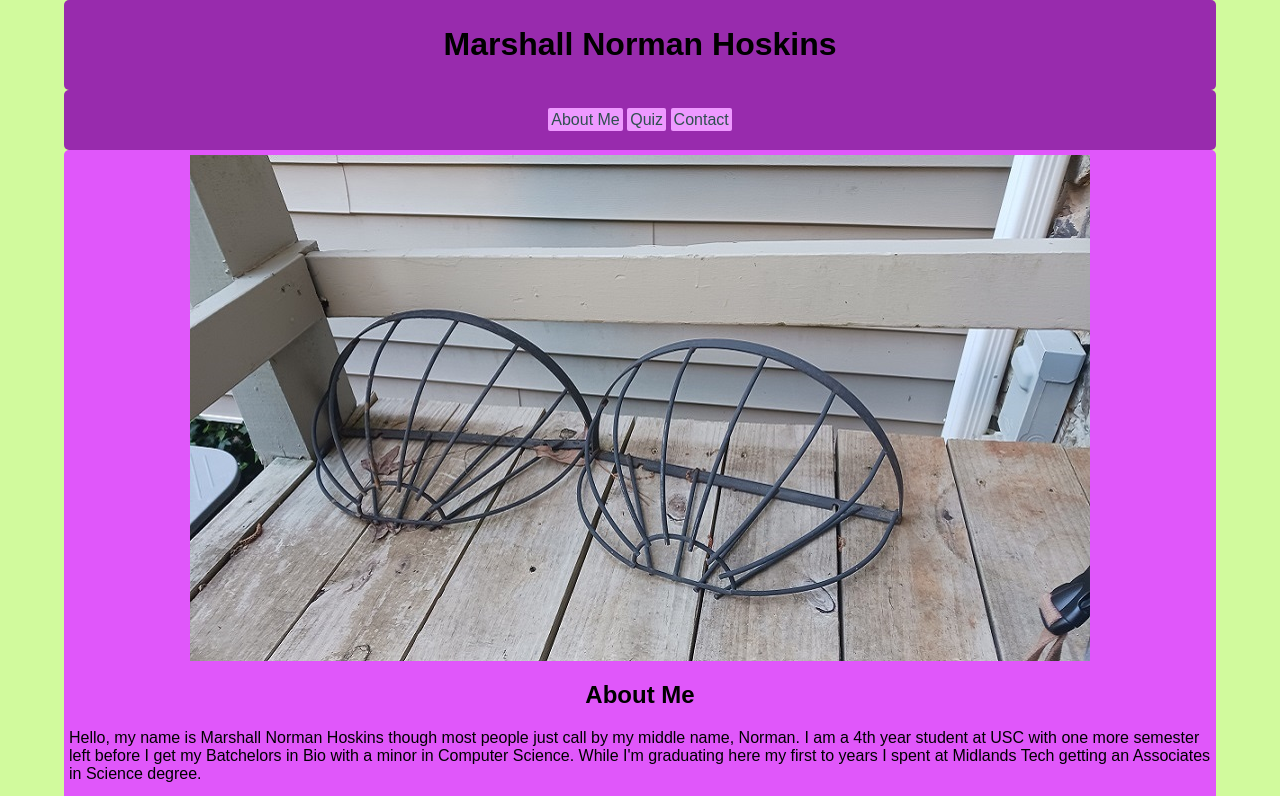
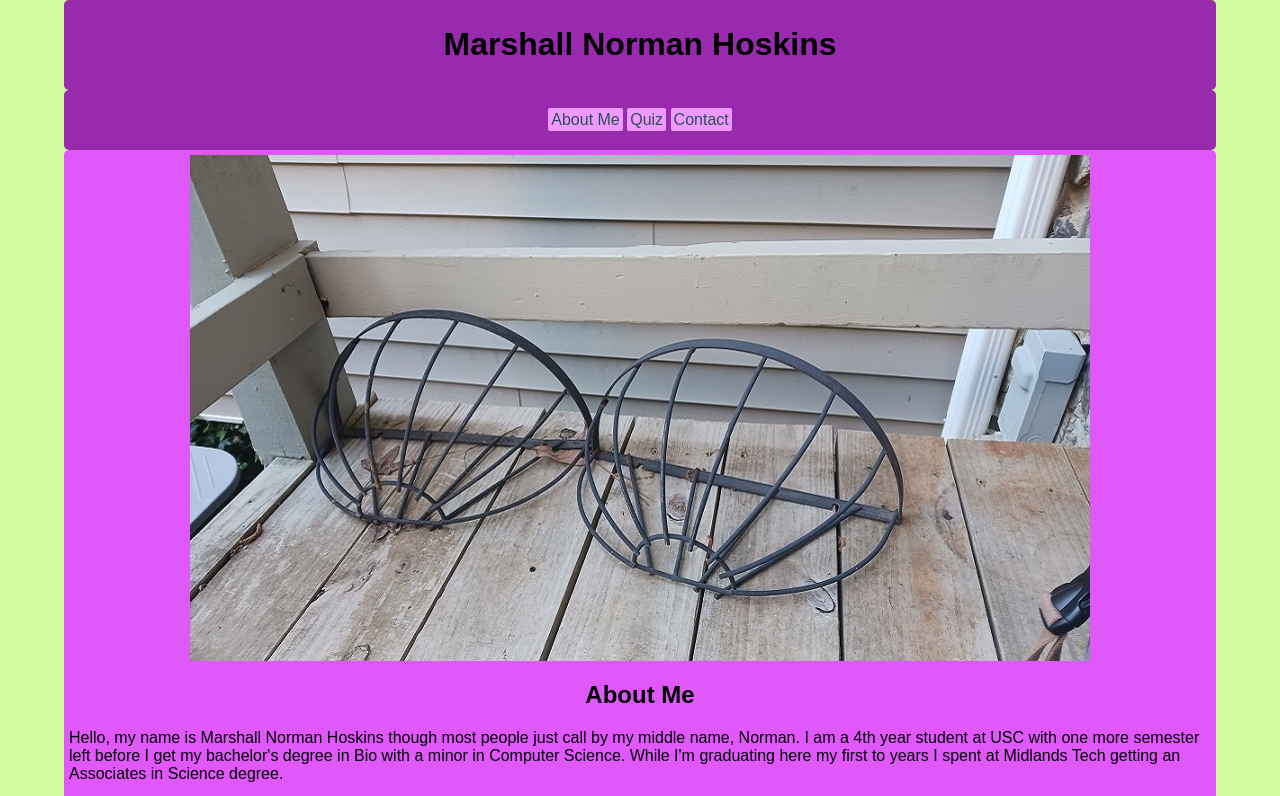
Before and after one commit to N-2K/N-2K.github.io, a plain HTML site: page index.html in a window 1280 px wide. Shown: the top 796 px of the page. Drawn offline with Linux system fonts and the light colour scheme.

Commit message:
Update index.html

```diff
--- a/index.html
+++ b/index.html
@@ -27,7 +27,7 @@
 		</div>
 		<div id="aboutp">
 			<h2 class="header">About Me</h2>
-			<p>Hello, my name is Marshall Norman Hoskins though most people just call by my middle name, Norman. I am a 4th year student at USC with one more semester left before I get my Batchelors in Bio with a minor in Computer Science. While I'm graduating here my first to years I spent at Midlands Tech getting an Associates in Science degree.</p>
+			<p>Hello, my name is Marshall Norman Hoskins though most people just call by my middle name, Norman. I am a 4th year student at USC with one more semester left before I get my bachelor's degree in Bio with a minor in Computer Science. While I'm graduating here my first to years I spent at Midlands Tech getting an Associates in Science degree.</p>
 			<p id="aboutp2" class="hidden">On Tuesdays I go to the Board game club and on Wednesdays I go to the Video Game Club which I am currently president of. I would have ran again for president of CGC, but with only one semester left I would not be here long enough to complete a full term so I'll have to let soemone else take over from me.</p>
 			<p><a href=# id="aboutp2click" onclick="showMoreLess('aboutp2','aboutp2click')">Show More</a></p>
 		</div>
```
